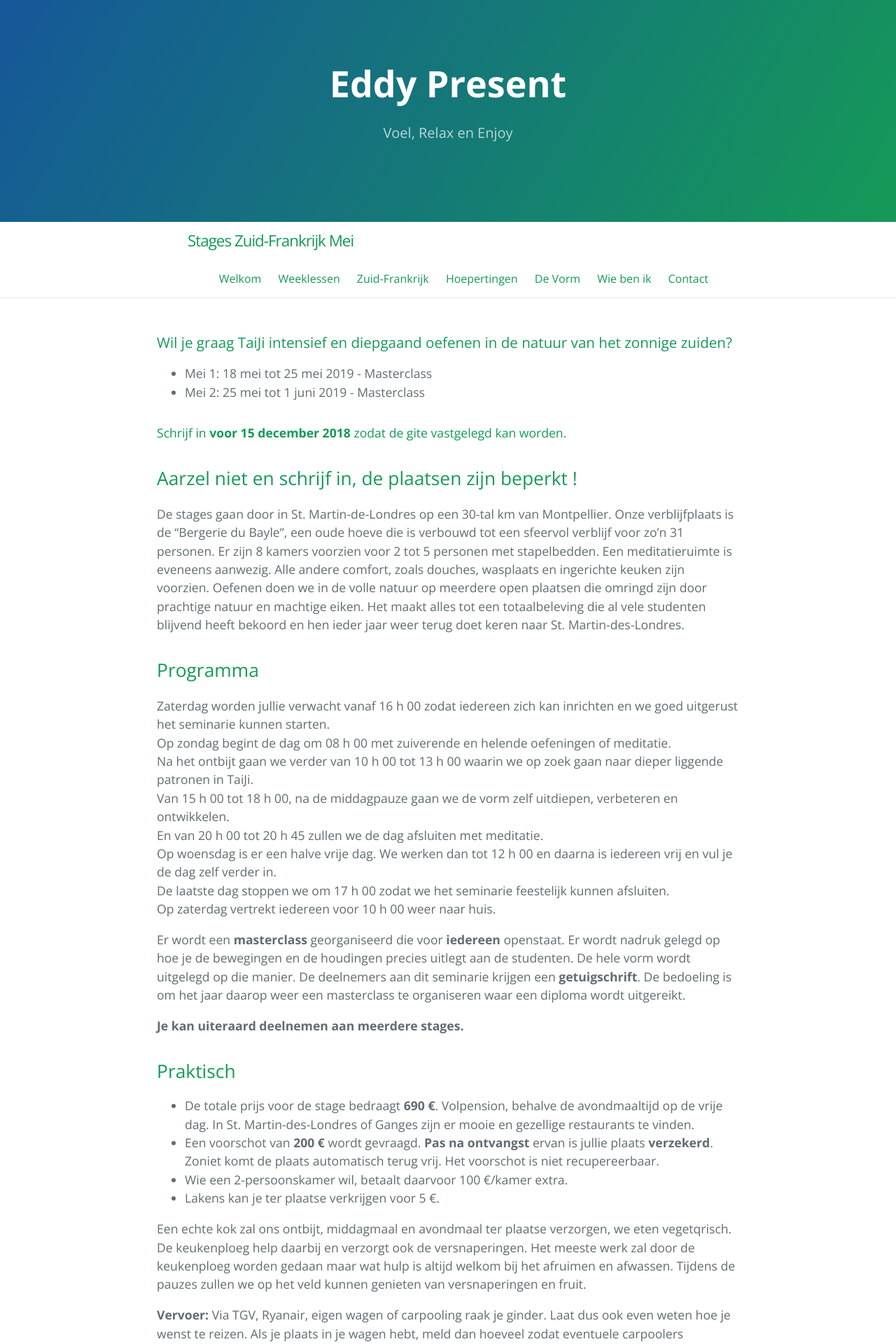
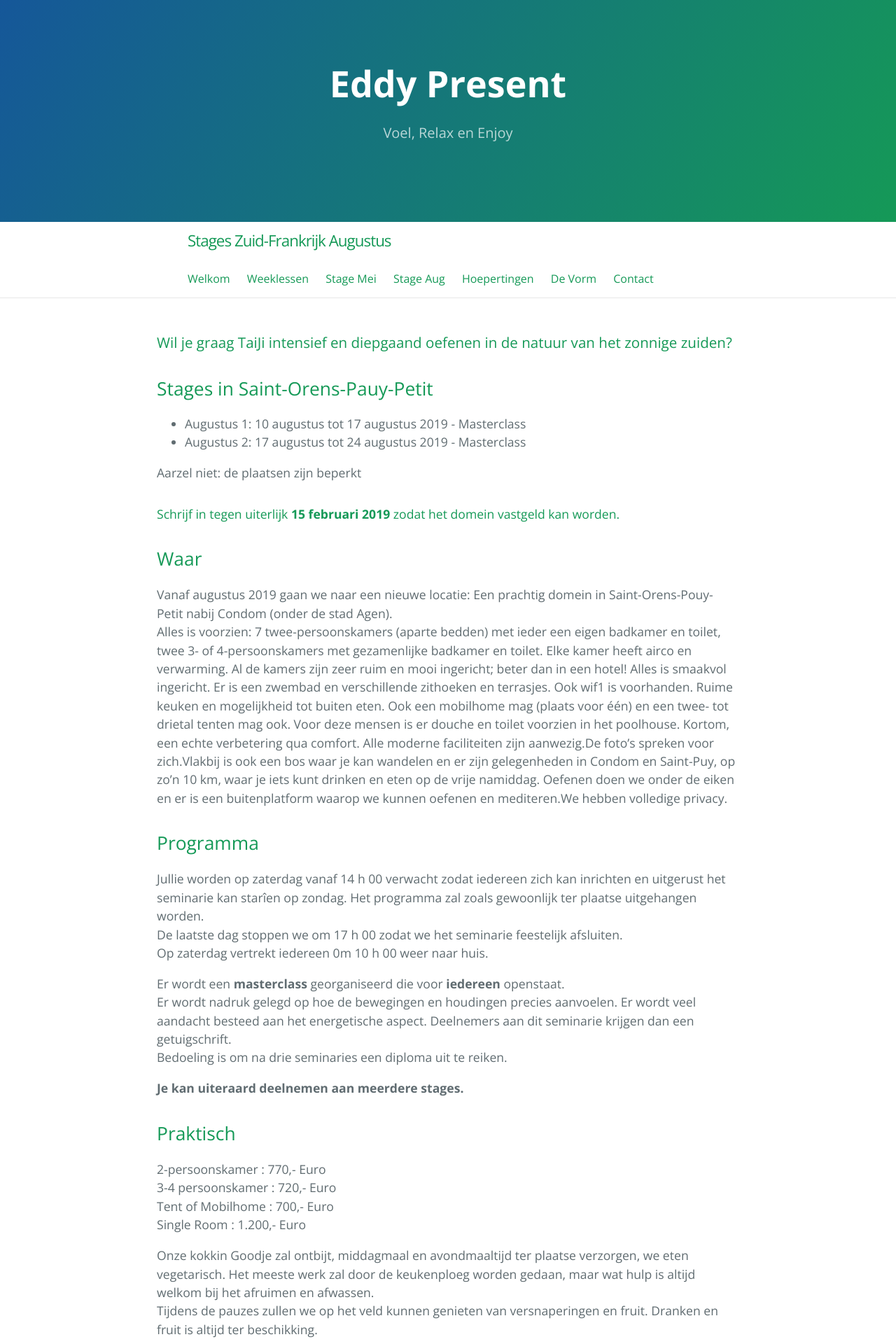
Before and after one commit to joachimVdH/EddyPresent18, a Jekyll site: the page built from taijiquan/stages-zuid-frankrijk-augustus.markdown, in a window 1280 px wide. Shown: the top 1920 px of the page at 70% size. Built offline with Jekyll 4.4.1, drawn with Linux system fonts in a browser that asks for light colours; some of the changed text lies outside the part shown.

Commit message:
nieuwe stage + wisselen data

```diff
--- a/_includes/site-header.html
+++ b/_includes/site-header.html
@@ -5,7 +5,7 @@
     {% assign page_paths = site.header_pages | default: default_paths %}
 
     {% if page.layout != 'home' %}
-      <a class="site-title" href="{{ "/" | relative_url }}">{{ page.title | escape }}</a>
+      <a class="site-title" href="{{ "/" | relative_url }}">{{ page.title | escape }}</a><br>
     {% endif %}
 
     {% if page_paths %}
@@ -20,10 +20,11 @@
         <div class="trigger">
           <a class="page-link" href="/">Welkom</a>
           <a class="page-link" href="/taijiquan/weeklessen.html">Weeklessen</a>
-          <a class="page-link" href="/taijiquan/stages-zuid-frankrijk.html">Zuid-Frankrijk</a>
+          <a class="page-link" href="/taijiquan/stages-zuid-frankrijk-mei.html">Stage Mei</a>
+          <a class="page-link" href="/taijiquan/stages-zuid-frankrijk-augustus.html">Stage Aug</a>
           <a class="page-link" href="/taijiquan/stages-hoepertingen.html">Hoepertingen</a>
           <a class="page-link" href="/taijiquan/vorm.html">De Vorm</a>
-          <a class="page-link" href="/wie-ben-ik.html">Wie ben ik</a>
+      {{/*   <a class="page-link" href="/wie-ben-ik.html">Wie ben ik</a>*/}}
           <a class="page-link" href="/contact.html">Contact</a>
       {{/* <a class="page-link" href="/taijiquan/wat-is-taijiquan.html">Wat is TaijiQuan?</a> */}}
       {{/* <a class="page-link" href="/feest.html">Feest</a> */}}
--- a/_layouts/default.html
+++ b/_layouts/default.html
@@ -81,6 +81,7 @@
           <li><a href="/taijiquan/weeklessen.html">Weeklessen</a></li>
           <li><a href="/taijiquan/vorm.html">Taijiquan vorm</a></li>
           <li><a href="/taijiquan/stages-zuid-frankrijk-mei.html">Stage Zuid-Frankrijk Mei</a></li>
+          <li><a href="/taijiquan/stages-zuid-frankrijk-augustus.html">Stage Zuid-Frankrijk Augustus</a></li>
           <li><a href="/taijiquan/stages-hoepertingen.html">Stage Hoepertingen</a></li>
           <li><a href="/taijiquan/verdiepingstaijiquan.html">Verdiepings TaijiQuan</a></li>
           <li><a href="/taijiquan/wat-is-taijiquan.html">Wat is TaijiQuan</a></li>
--- a/_sass/blog/_layout.scss
+++ b/_sass/blog/_layout.scss
@@ -27,7 +27,7 @@
 }
 
 .site-nav {
-  float: right;
+  float: left;
   line-height: $base-line-height * $base-font-size * 2.25;
 
   .nav-trigger {
--- a/taijiquan/stages-zuid-frankrijk-augustus.markdown
+++ b/taijiquan/stages-zuid-frankrijk-augustus.markdown
@@ -1,48 +1,61 @@
 ---
 layout: page
-title: Stages Zuid-Frankrijk Mei
+title: Stages Zuid-Frankrijk Augustus
 ---
 ### Wil je graag TaiJi intensief en diepgaand oefenen in de natuur van het zonnige zuiden?
 
+## Stages in Saint-Orens-Pauy-Petit
 
-*  Mei 1: 18 mei tot 25 mei 2019 - Masterclass
-*  Mei 2: 25 mei tot 1 juni 2019 - Masterclass
+*  Augustus 1: 10 augustus tot 17 augustus 2019 - Masterclass
+*  Augustus 2: 17 augustus tot 24 augustus 2019 - Masterclass
 
-#### Schrijf in **voor 15 december 2018** zodat de gite vastgelegd kan worden.
+Aarzel niet: de plaatsen zijn beperkt
+#### Schrijf in tegen uiterlijk **15 februari 2019** zodat het domein vastgeld kan worden.
+
+## Waar
+
+Vanaf augustus 2019 gaan we naar een nieuwe locatie: Een prachtig domein in Saint-Orens-Pouy-Petit nabij Condom (onder de stad Agen).
+Alles is voorzien: 7 twee-persoonskamers (aparte bedden) met ieder een eigen badkamer en toilet,
+twee 3- of 4-persoonskamers met gezamenlijke badkamer en toilet. Elke kamer heeft airco en verwarming. Al de kamers zijn zeer ruim en mooi ingericht; beter dan in een hotel! Alles is smaakvol ingericht. Er is een zwembad en verschillende zithoeken en terrasjes. Ook wif1 is voorhanden. Ruime keuken en mogelijkheid tot buiten eten. Ook een mobilhome mag (plaats voor één) en een twee- tot drietal tenten mag ook. Voor deze mensen is er douche en toilet voorzien in het poolhouse. Kortom, een echte verbetering qua comfort. Alle moderne faciliteiten zijn aanwezig.De foto's spreken voor zich.Vlakbĳ is ook een bos waar je kan wandelen en er zijn gelegenheden in Condom en Saint-Puy, op zo'n 10 km, waar je iets kunt drinken en eten op de vrije namiddag. Oefenen doen we onder de eiken en er is een buitenplatform waarop we kunnen oefenen en mediteren.We hebben volledige privacy.
 
 
-## Aarzel niet en schrijf in, de plaatsen zijn beperkt !
-
-De stages gaan door in St. Martin-de-Londres op een 30-tal km van Montpellier. Onze verblijfplaats is de &ldquo;Bergerie du Bayle&rdquo;, een oude hoeve die is verbouwd tot een sfeervol verblijf voor zo&rsquo;n 31 personen. Er zijn 8 kamers voorzien voor 2 tot 5 personen met stapelbedden. Een meditatieruimte is eveneens aanwezig. Alle andere comfort, zoals douches, wasplaats en ingerichte keuken zijn voorzien. Oefenen doen we in de volle natuur op meerdere open plaatsen die omringd zijn door prachtige natuur en machtige eiken. Het maakt alles tot een totaalbeleving die al vele studenten blijvend heeft bekoord en hen ieder jaar weer terug doet keren naar St. Martin-des-Londres.
 ## Programma
 
-Zaterdag worden jullie verwacht vanaf 16 h 00 zodat iedereen zich kan inrichten en we goed uitgerust het seminarie kunnen starten.
-Op zondag begint de dag om 08 h 00 met zuiverende en helende oefeningen of meditatie.
-Na het ontbijt gaan we verder van 10 h 00 tot 13 h 00 waarin we op zoek gaan naar dieper liggende patronen in TaiJi.
-Van 15 h 00 tot 18 h 00, na de middagpauze gaan we de vorm zelf uitdiepen, verbeteren en ontwikkelen.
-En van 20 h 00 tot 20 h 45 zullen we de dag afsluiten met meditatie.
-Op woensdag is er een halve vrije dag. We werken dan tot 12 h 00 en daarna is iedereen vrij en vul je de dag zelf verder in.
-De laatste dag stoppen we om 17 h 00 zodat we het seminarie feestelijk kunnen afsluiten.
-Op zaterdag vertrekt iedereen voor 10 h 00 weer naar huis.
+Jullie worden op zaterdag vanaf 14 h 00 verwacht zodat iedereen zich kan inrichten en uitgerust het seminarie kan starîen op zondag. Het programma zal zoals gewoonlijk ter plaatse uitgehangen worden.
+De laatste dag stoppen we om 17 h 00 zodat we het seminarie feestelijk afsluiten.
+Op zaterdag vertrekt iedereen 0m 10 h 00 weer naar huis.
 
 Er wordt een **masterclass** georganiseerd die voor **iedereen** openstaat.
-Er wordt nadruk gelegd op hoe je de bewegingen en de houdingen precies uitlegt aan de studenten. De hele vorm wordt uitgelegd op die manier. De deelnemers aan dit seminarie krijgen een **getuigschrift**. De bedoeling is om het jaar daarop weer een masterclass te organiseren waar een diploma wordt uitgereikt.
+Er wordt nadruk gelegd op hoe de bewegingen en houdingen precies aanvoelen. Er wordt veel aandacht besteed aan het energetische aspect. Deelnemers aan dit seminarie krijgen dan een getuigschrift.
+Bedoeling is om na drie seminaries een diploma uit te reiken.
+
 
 **Je kan uiteraard deelnemen aan meerdere stages.**
 ## Praktisch
 
-* De totale prijs voor de stage bedraagt **690 &euro;**. Volpension, behalve de avondmaaltijd op de vrije dag. In St. Martin-des-Londres of Ganges zijn er mooie en gezellige restaurants te vinden.
-* Een voorschot van **200 &euro;** wordt gevraagd. **Pas na ontvangst** ervan is jullie plaats **verzekerd**. Zoniet komt de plaats automatisch terug vrij. Het voorschot is niet recupereerbaar.
-* Wie een 2-persoonskamer wil, betaalt daarvoor 100 &euro;/kamer extra.
-* Lakens kan je ter plaatse verkrijgen voor 5 &euro;.
+2-persoonskamer : 770‚- Euro
+3-4 persoonskamer : 720,- Euro
+Tent of Mobilhome : 700,- Euro
+Single Room : 1.200‚- Euro
 
+Onze kokkin Goodje zal ontbijt, middagmaal en avondmaaltijd ter plaatse verzorgen, we eten vegetarisch. Het meeste werk zal door de keukenploeg worden gedaan, maar wat hulp is altijd welkom bij het afruimen en afwassen.
+Tijdens de pauzes zullen we op het veld kunnen genieten van versnaperingen en fruit. Dranken en fruit is altijd ter beschikking.
 
-Een echte kok zal ons ontbijt, middagmaal en avondmaal ter plaatse verzorgen, we eten vegetqrisch. De keukenploeg help daarbij en verzorgt ook de versnaperingen.  Het meeste werk zal door de keukenploeg worden gedaan maar wat hulp is altijd welkom bij het afruimen en afwassen. Tijdens de pauzes zullen we op het veld kunnen genieten van versnaperingen en fruit.
+**Vervoer:**
+Via TGV, Ryanair, eigen wagen of carpooling.
+Laat dus ook weten hoe je wenst te reizen.
+Als je plaats in je wagen hebt, meld dan hoeveel zodat eventuele carpoolers kunnen afspreken met elkaar. Het reizen regelen jullie zelf.
 
-**Vervoer:** Via TGV, Ryanair, eigen wagen of carpooling raak je ginder. Laat dus ook even weten hoe je wenst te reizen. Als je plaats in je wagen hebt, meld dan hoeveel zodat eventuele carpoolers afspraken kunnen maken met elkaar. Het reizen regelen jullie zelf.
+**Routebeschrijving:**
+Het GPS-adres is: "Lieu dit Le Tuco" in Saint-Orens-Pouy-Petit
+Rij tot in Agen en neem de D931 tot in Condom. Neem dan de D654 richting Saint-Puy. Rij ca. 7 km dan kom je voorbij Bérault, na 1,2 km het tweede baantje rechts. Daar sla je in en dan direct rechts sta je aan de poort van het domein.
+Voor degenen die met de trein of vliegtuig komen: je kan vliegen naar de luchthaven van Agen of Toulouse. TGV tot in Toulouse en dan overstappen naar de trein naar Agen ofwel met de taxi naar de bestemming.
+Agen is veel dichterbij qua taxi:
+Taxi Agen - bestemming = ca. 45 km
+Taxi Toulouse - bestemming = ca. 110 km
 
 **Let op :**
-Mensen die hun niet deelnemende partner willen meebrengen kunnen dat uiteraard (voor niet-deelnemers is de prijs 400 euro). Diegenen die willen blijven voor een tweede verblijf zonder deelname, kunnen dat op voorwaarde dat er plaatsen open zijn. Deelnemers hebben hierop altijd voorrang.
+Mensen die hun niet—deelnemende partner willen meebrengen kunnen dat uiteraard (voor niet-deelnemers is de prijs 425 Euro). Maar: deelnemers hebben altijd voonang.
 
 Voor alle verdere informatie kan je mij altijd contacteren.
 ## Inschrijven en informatie
@@ -58,16 +71,13 @@ BIC : KREDBEBB
 
 Voorschot voor de stages:
 
-* Stages Mei 2019 &ndash; te storten voor 30 december 2018
-
-
-Resterend bedrag voor de stages:
-
-* Stages Mei 2019 &ndash; te storten voor 15 maart 2019
+Voorschot: 250 Euro te storten voor 30 maart 2019
+Resterend bedrag te storten voor 15 juni 2019
 
 
 **Denk eraan:
 Vermits er weer een aantal mensen waren die zich hadden ingeschreven en geen voorschot hadden betaald en last minute toch annuleerden is je plaats pas zeker als het voorschot op tijd is gestort! Zo niet gaat je plaats automatisch naar een andere deelnemer.**
 
 ## Belangrijk
-Geef ook, via e-mail, even al jullie adresgegevens, telefoonnummers en e-mailadressen door zodat iedereen bereikt kan worden. Meld ook hoe je wenst te reizen en of je een 2-persoonskamer wil als echtpaar.
+
+Geef ook GSM-nrs en e-mailadressen door zodat iedereen bereikt kan worden. Een lijst met alle deelnemers zal jullie op voorhand worden gegeven zodat jullie met elkaar kunnen afspreken, in verband met carpooling en/of treintickets. Meld ook hoe je wenst te reizen.
```
Also changed, not shown: Gemfile.lock, 3 other files.
